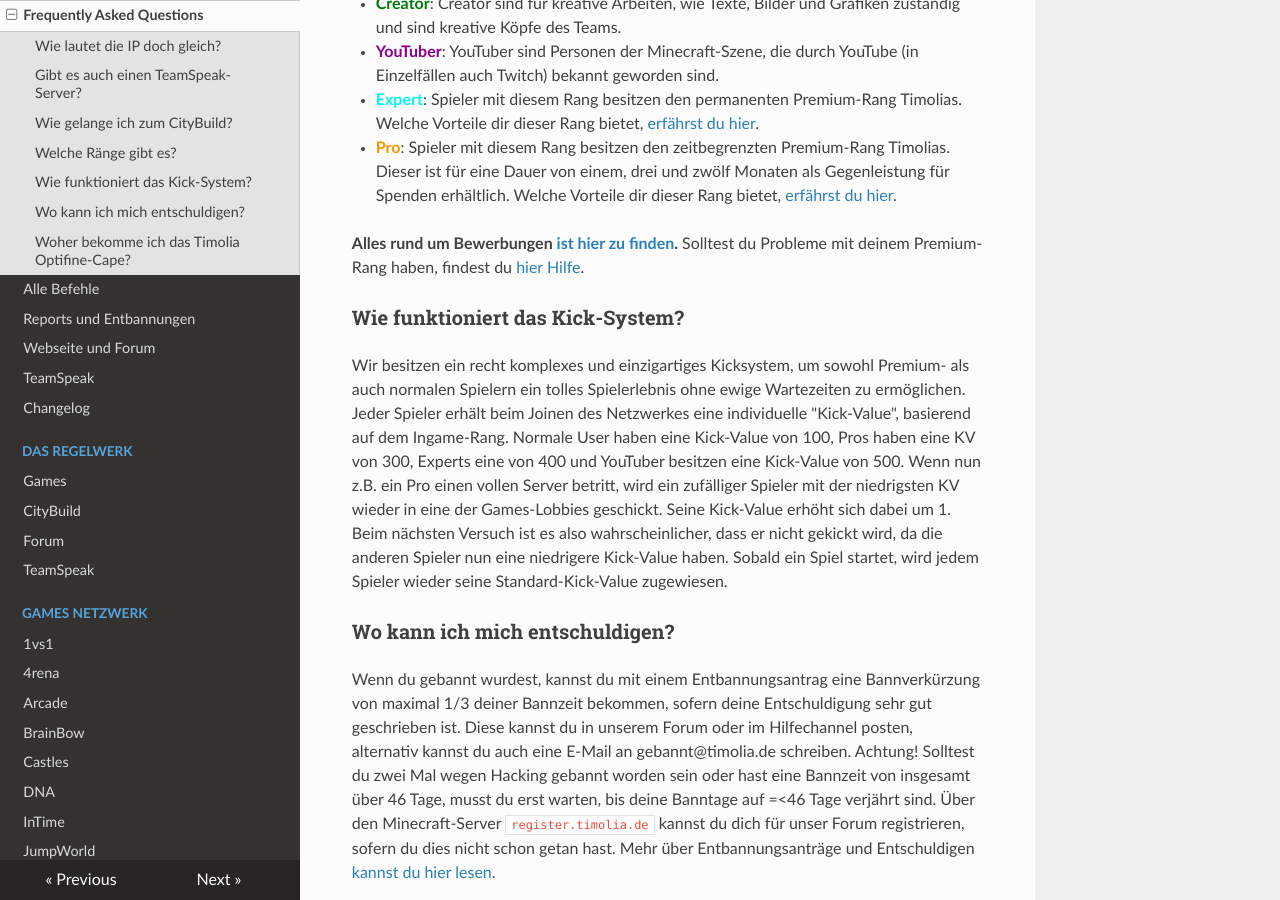
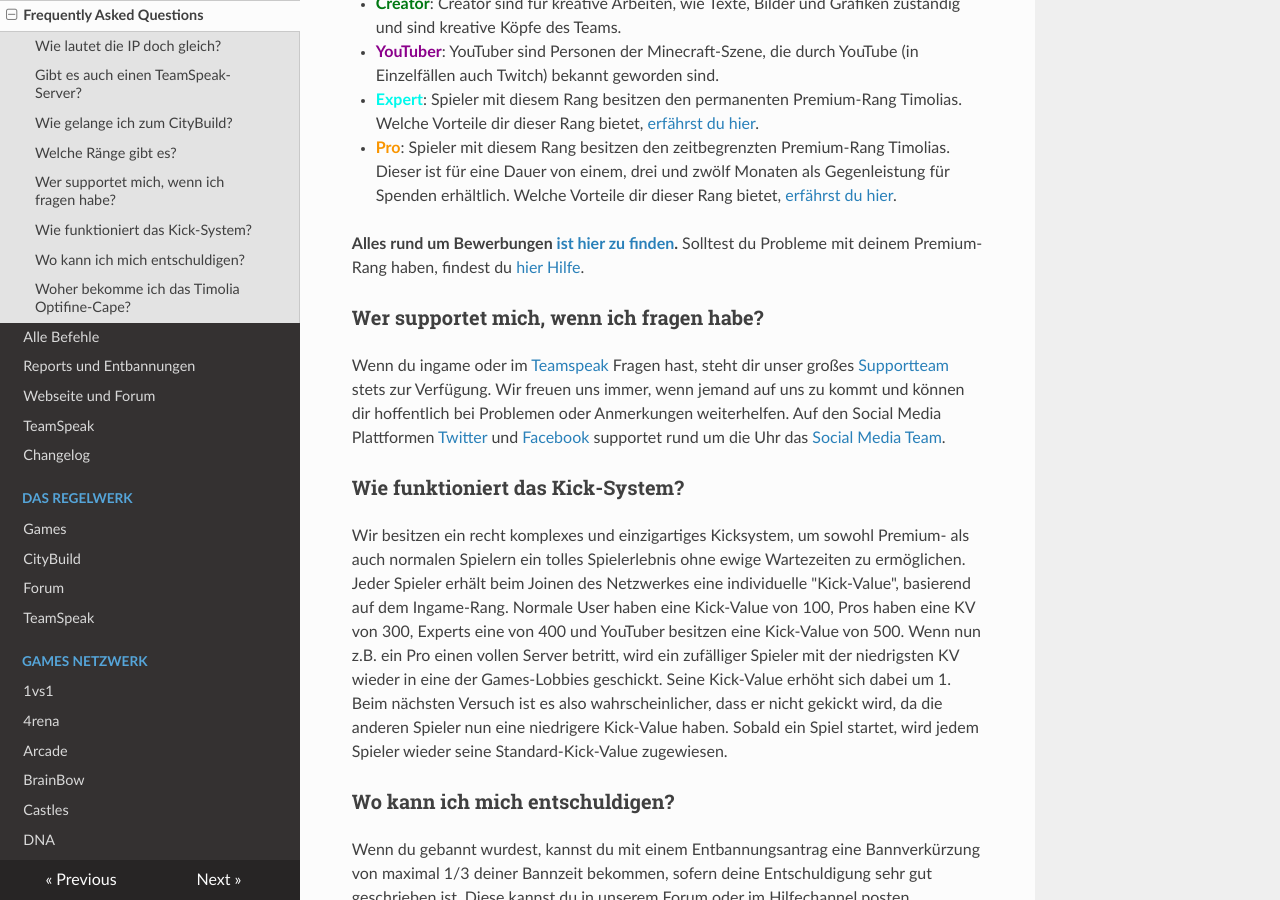
Before and after one commit to TimoliaDE/HowTo, an MkDocs documentation site: the page built from docs/faq.md, in a window 1280 px wide and 900 px high, scrolled down 1043 px. Built offline with MkDocs 1.6.1, drawn with Linux system fonts in a browser that asks for light colours; nearby versions of some CDN libraries; old or Windows-style settings are respelled for this version of MkDocs.

Commit message:
FAQ Update

```diff
--- a/docs/faq.md
+++ b/docs/faq.md
@@ -46,6 +46,10 @@ Spieler mit diesem Rang besitzen den zeitbegrenzten Premium-Rang Timolias. Diese
 Welche Vorteile dir dieser Rang bietet, [erfährst du hier](/ranks/premium/).
 
 <b>Alles rund um Bewerbungen [ist hier zu finden](/team/apply/).</b> Solltest du Probleme mit deinem  Premium-Rang haben, findest du [hier Hilfe](/ranks/premium/).
+
+### Wer supportet mich, wenn ich fragen habe?
+Wenn du ingame oder im [Teamspeak](/teamspeak/) Fragen hast, steht dir unser großes [Supportteam](/team/members/#supporter) stets zur Verfügung. Wir freuen uns immer, wenn jemand auf uns zu kommt und können dir hoffentlich bei Problemen oder Anmerkungen weiterhelfen.
+Auf den Social Media Plattformen [Twitter](https://twitter.com/TimoliaTeam) und [Facebook](https://www.facebook.com/timoliamc) supportet rund um die Uhr das [Social Media Team](/team/responsibilities/#social-media).
 
 ### Wie funktioniert das Kick-System?
 Wir besitzen ein recht komplexes und einzigartiges Kicksystem, um sowohl Premium- als auch normalen Spielern ein tolles Spielerlebnis ohne ewige Wartezeiten zu ermöglichen.
```
